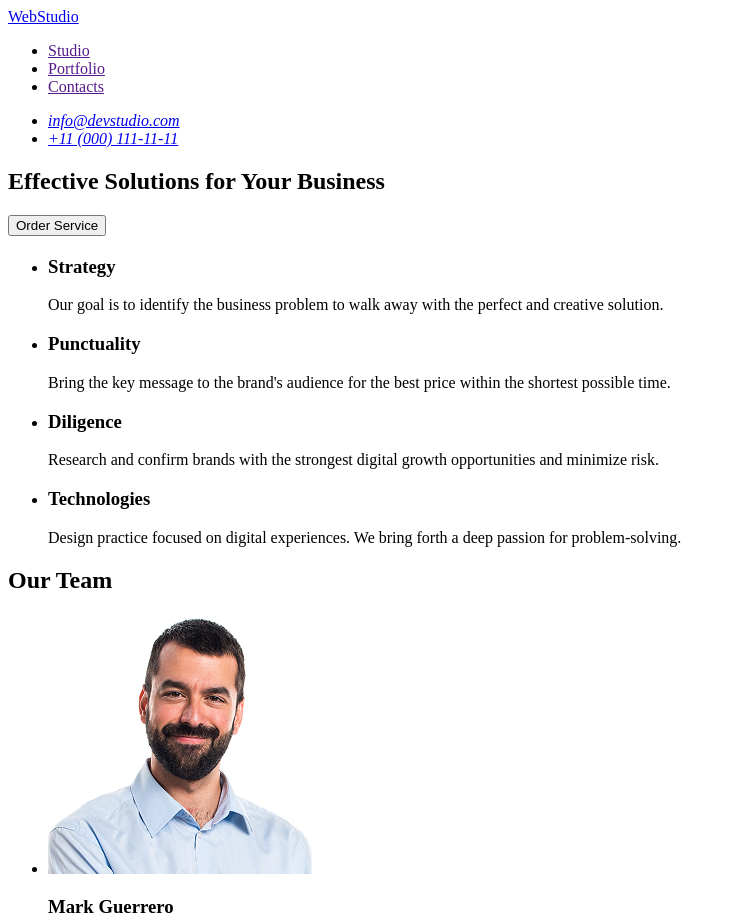
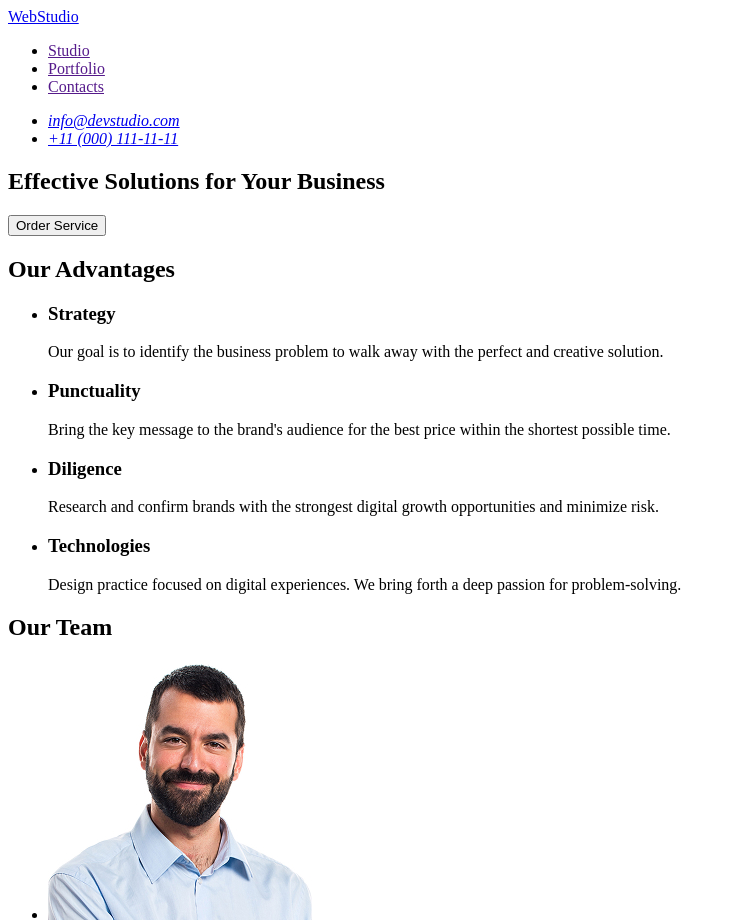
Before and after one commit to EugenePrygaro/goit-markup-hw-01, a plain HTML site: page index.html in a window 1280 px wide. Shown: the top 923 px of the page, without its empty margins (0-736 px from the left). Drawn offline with Linux system fonts and the light colour scheme.

Commit message:
h2 content

```diff
--- a/index.html
+++ b/index.html
@@ -30,7 +30,7 @@
             <button type="button">Order Service</button>
         </section>
         <section>
-            <h2> </h2>
+            <h2>Our Advantages</h2>
             <ul>
                 <li>
                     <h3>Strategy</h3>
```
